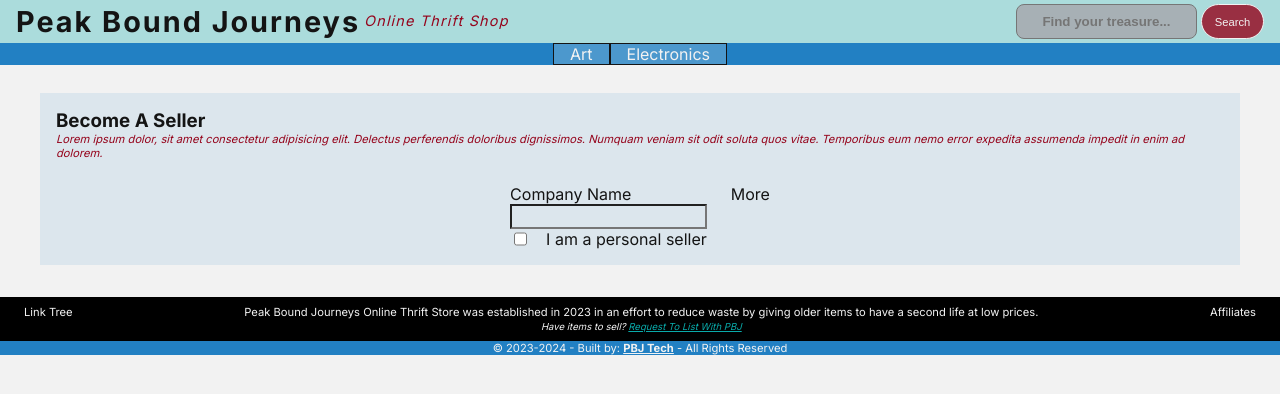
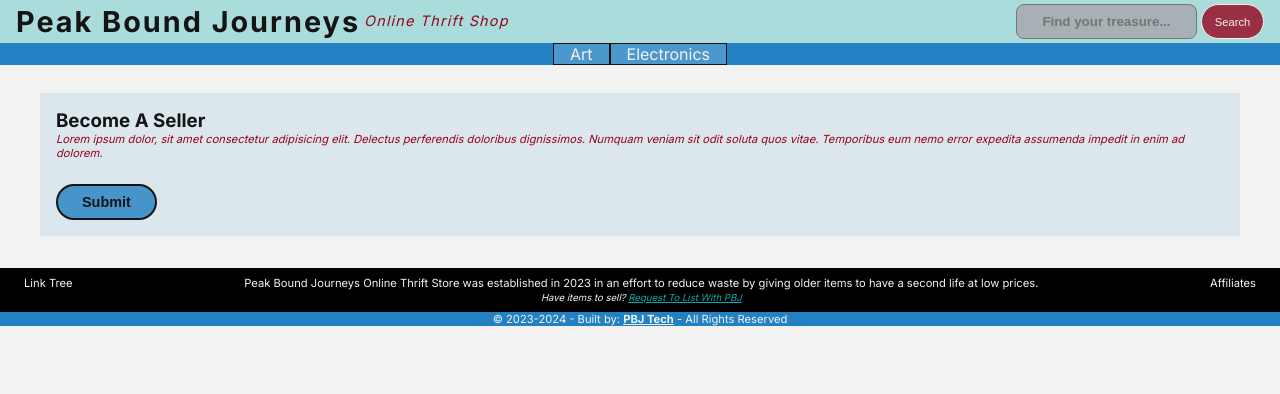
Before and after one commit to jake-the-cake/nextjs-peakboundjourneys, a Next.js app: page /shop/become-a-seller in a window 1280 px wide. Shown: the top 394 px of the page. Built offline with nearby package versions, Linux system fonts and the light colour scheme.

Commit message:
does this work

```diff
--- a/app/shop/become-a-seller/page.tsx
+++ b/app/shop/become-a-seller/page.tsx
@@ -1,4 +1,26 @@
-import React from 'react'
+'use client'
+import React, { FormEvent } from 'react'
+
+type ErrorLog = {
+	type?: string
+	message?: string
+}
+
+function validateRequired(x: any) {
+	console.log(x)
+}
+
+function handleNewStore(e: FormEvent) {
+	e.preventDefault()
+	const form: any = Object.fromEntries(new FormData(e.target as any))
+	console.log(form)
+	const error: ErrorLog[] = []
+	validateRequired(form.accountType)
+	fetch('/api/store/create', {
+		method: 'POST',
+		body: JSON.stringify(form)
+	}).then((data) => data.json()).then((data) => console.log(data))
+}
 
 export default function page() {
 	return (
@@ -8,16 +30,19 @@ export default function page() {
 				<p className='text-accent italic text-sm'>
 					Lorem ipsum dolor, sit amet consectetur adipisicing elit. Delectus perferendis doloribus dignissimos. Numquam veniam sit odit soluta quos vitae. Temporibus eum nemo error expedita assumenda impedit in enim ad dolorem.
 				</p>
-				<form className='mt-6 flex jc-center gap-6' action="">
-					<div className="flex-col">
-						<label htmlFor="company">Company Name</label>
-						<input className='accent-500' type="text" />
-						<div className="flex gap-4">
-							<input type="checkbox" name="no-business" id="no-business" />
-							<span>I am a personal seller</span>
-						</div>
+				<form className='mt-6 flex-col jc-center gap-6' onSubmit={ handleNewStore }>
+
+					{/* <div className="flex-col"> */}
+						{/* <label htmlFor="company">Company Name</label> */}
+						{/* <input className='accent-500' type="text" name="companyName" /> */}
+						{/* <div className="flex gap-4"> */}
+							{/* <input type="checkbox" name="no-business" id="no-business" /> */}
+							{/* <span>I am a personal seller</span> */}
+						{/* </div> */}
+					{/* </div> */}
+					<div>
+						<button type='submit' className='primary'>Submit</button>
 					</div>
-					<div>More</div>
 				</form>
 			</div>
 		</div>
```
